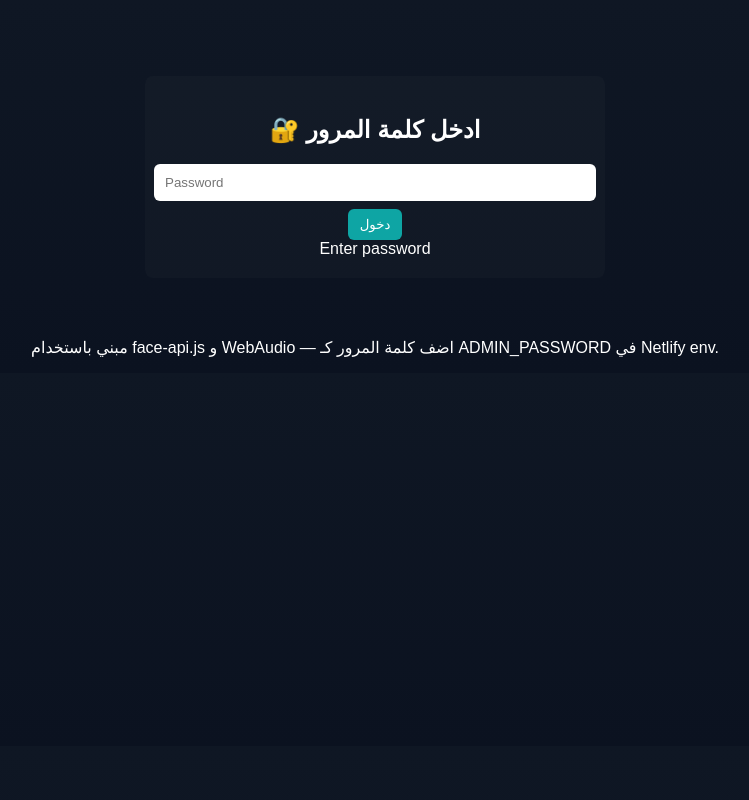
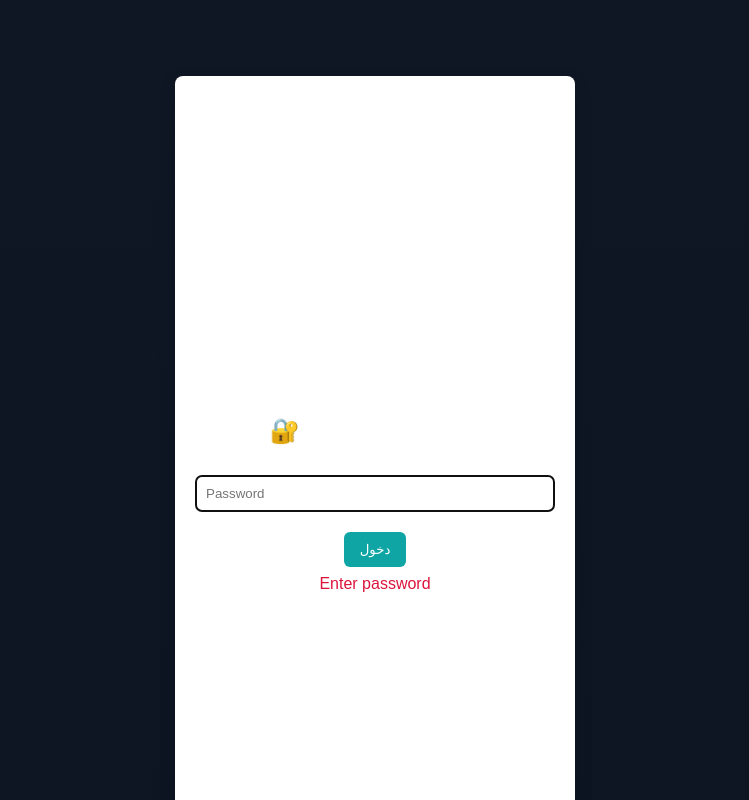
Before and after one commit to hamada642/Psychological-state-detection, a plain HTML site: page index.html in a window 1280 px wide. Both pictures are taken after a click on the button "دخول". Shown: the top 800 px of the page, without its empty margins (265-1014 px from the left). Drawn offline with Linux system fonts and the light colour scheme.

Commit message:
Add autocomplete attribute to password input

```diff
--- a/index.html
+++ b/index.html
@@ -6,16 +6,28 @@
   <title>Emotional Mirror</title>
   <link rel="stylesheet" href="style.css">
   <script defer src="https://cdn.jsdelivr.net/npm/face-api.js"></script>
+  <!-- script.js محمّل بتأخير، ولن يبدأ إلا بعد السماح بالدخول -->
   <script defer src="script.js"></script>
+
+  <style>
+    .hidden { display: none !important; }
+    .center { display:flex; align-items:center; justify-content:center; flex-direction:column; min-height:100vh; }
+    #loginScreen { max-width:360px; padding:20px; border-radius:8px; box-shadow:0 6px 18px rgba(0,0,0,0.12); background:#fff; }
+    #loginScreen input { width:100%; padding:10px; margin-top:10px; box-sizing:border-box; }
+    #loginScreen button { margin-top:12px; padding:10px 16px; cursor:pointer; }
+    #loginMsg { color:crimson; margin-top:8px; min-height:1.2em; }
+  </style>
 </head>
 <body>
+  <!-- شاشة الدخول -->
   <div id="loginScreen" class="center">
     <h2>🔐 ادخل كلمة المرور</h2>
-    <input id="passwordInput" type="password" placeholder="Password" />
+    <input id="passwordInput" type="password" placeholder="Password" autocomplete="off" />
     <button id="loginBtn">دخول</button>
     <div id="loginMsg"></div>
   </div>
 
+  <!-- محتوى التطبيق مخفي حتى تسجيل الدخول -->
   <div id="app" class="hidden center">
     <h2>🎭 المرآة العاطفية</h2>
 
@@ -55,5 +67,64 @@
   </div>
 
   <div id="footer" class="center">مبني باستخدام face-api.js و WebAudio — اضف كلمة المرور كـ ADMIN_PASSWORD في Netlify env.</div>
+
+  <!-- سكربت إدارة الدخول -->
+  <script>
+    (function(){
+      // === كلمة المرور المضمنة ===
+      const ADMIN_PASSWORD = "Hgmouabm_689";
+      // ==========================
+
+      const loginScreen = document.getElementById('loginScreen');
+      const app = document.getElementById('app');
+      const input = document.getElementById('passwordInput');
+      const btn = document.getElementById('loginBtn');
+      const msg = document.getElementById('loginMsg');
+
+      const SESSION_KEY = 'emmirror_logged_in';
+
+      function showApp() {
+        loginScreen.classList.add('hidden');
+        app.classList.remove('hidden');
+        if (typeof window.appInit === 'function') {
+          try { window.appInit(); } catch(e){ console.warn('appInit error', e); }
+        }
+      }
+      function showLogin() {
+        loginScreen.classList.remove('hidden');
+        app.classList.add('hidden');
+      }
+
+      function fail(msgText) {
+        msg.textContent = msgText;
+        input.value = '';
+        input.focus();
+      }
+
+      try {
+        if (sessionStorage.getItem(SESSION_KEY) === '1') {
+          showApp();
+        } else {
+          showLogin();
+        }
+      } catch(e){ showLogin(); }
+
+      btn.addEventListener('click', ()=>{
+        const v = input.value || '';
+        if (v === ADMIN_PASSWORD) {
+          try { sessionStorage.setItem(SESSION_KEY, '1'); } catch(e){}
+          showApp();
+        } else {
+          fail('كلمة المرور خاطئة');
+        }
+      });
+
+      input.addEventListener('keyup', (e)=>{
+        if (e.key === 'Enter') btn.click();
+      });
+
+      // ملاحظة: حماية على جهة العميل فقط وقابلة للتجاوز من قبل المستخدمين المتقدمين
+    })();
+  </script>
 </body>
 </html>
```
